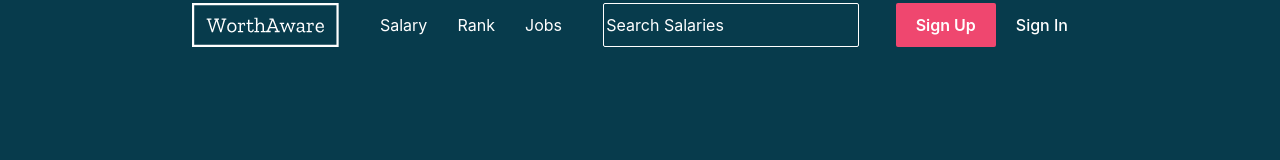
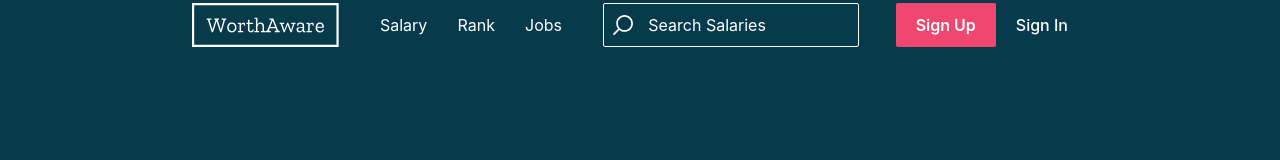
Before and after one commit to pay-lens/web, a Next.js app: page / in a window 1280 px wide. Shown: the top 160 px of the page. Built offline with nearby package versions, Linux system fonts and the light colour scheme.

Commit message:
stylize search input

```diff
--- a/src/components/GlobalHeader/GlobalHeader.js
+++ b/src/components/GlobalHeader/GlobalHeader.js
@@ -3,6 +3,7 @@ import styled from 'styled-components';
 
 import Logo from '../Logo/Logo';
 import Button from '../Button/Button';
+import Search from '../Search/Search';
 
 import { pxToEm } from '../../styles/utils/converters';
 import colors from '../../styles/colorPalette';
@@ -49,31 +50,6 @@ const Nav = styled.nav`
   }
 `;
 
-const Search = styled.input`
-  background: transparent;
-  border: 1px solid ${colors.white.hex};
-  border-radius: 2px;
-  box-sizing: border-box;
-  height: ${pxToEm(44)};
-  width: 20vw;
-
-  /* Chrome, Firefox, Opera, Safari 10.1+ */
-  ::placeholder {
-    color: ${colors.white.hex};
-    opacity: 1; /* Firefox */
-  }
-
-  /* Internet Explorer 10-11 */
-  :-ms-input-placeholder {
-    color: ${colors.white.hex};
-  }
-
-  /* Microsoft Edge */
-  ::-ms-input-placeholder {
-    color: ${colors.white.hex};
-  }
-`;
-
 const ButtonGroup = styled.div`
   button {
     border-radius: 2px;
@@ -106,7 +82,7 @@ const GlobalHeader = () => (
         </ul>
       </Nav>
 
-      <Search type="text" placeholder="Search Salaries" />
+      <Search placeholder="Search Salaries" />
 
       <ButtonGroup>
         <Button variant="primary" type="button">
--- /dev/null
+++ b/src/components/Search/Search.js
@@ -0,0 +1,74 @@
+import PropTypes from 'prop-types';
+import styled from 'styled-components';
+
+import Button from '../Button/Button';
+import SearchIcon from '../icons/custom/Search/Search';
+
+import { pxToEm } from '../../styles/utils/converters';
+import colors from '../../styles/colorPalette';
+
+const SearchWrapper = styled.div`
+  align-items: center;
+  display: flex;
+  position: relative;
+
+  svg {
+    left: 10px;
+    position: absolute;
+    height: ${pxToEm(20)};
+    transform-origin: center;
+    transform: scaleX(-1);
+    width: auto;
+
+    * {
+      fill: ${({ color }) => color};
+    }
+  }
+
+  input {
+    border-color: ${({ color }) => color};
+    color: ${({ color }) => color};
+
+    /* Chrome, Firefox, Opera, Safari 10.1+ */
+    ::placeholder {
+      color: ${({ color }) => color};
+      opacity: 1; /* Firefox */
+    }
+
+    /* Internet Explorer 10-11 */
+    :-ms-input-placeholder {
+      color: ${({ color }) => color};
+    }
+
+    /* Microsoft Edge */
+    ::-ms-input-placeholder {
+      color: ${({ color }) => color};
+    }
+  }
+`;
+
+const Input = styled.input`
+  background: transparent;
+  border: 1px solid;
+  border-radius: 2px;
+  box-sizing: border-box;
+  padding-left: ${pxToEm(44)};
+  height: ${pxToEm(44)};
+  width: 20vw;
+`;
+
+const Search = ({ color, ...rest }) => (
+  <SearchWrapper color={color}>
+    <SearchIcon />
+    <Input type="text" {...rest} />
+  </SearchWrapper>
+);
+
+Search.propTypes = {
+  color: PropTypes.string,
+};
+Search.defaultProps = {
+  color: colors.text.white.hex,
+}
+
+export default Search;
--- a/src/pages/Landing/Landing.js
+++ b/src/pages/Landing/Landing.js
@@ -1,12 +1,12 @@
-import React from 'react';
 import styled from 'styled-components';
 
 import Button from '../../components/Button/Button';
+import Search from '../../components/Search/Search';
 
 import AimIcon from '../../components/icons/custom/Aim/Aim';
 import CheckIcon from '../../components/icons/custom/Check/Check';
 import ClipboardIcon from '../../components/icons/custom/Clipboard/Clipboard';
-import CloudIcon from '../../components/icons/custom/Cloud/Cloud';
+import CloudComputingIcon from '../../components/icons/custom/CloudComputing/CloudComputing';
 import DiamondIcon from '../../components/icons/custom/Diamond/Diamond';
 import DollarsIcon from '../../components/icons/custom/Dollars/Dollars';
 import HandshakeIcon from '../../components/icons/custom/Handshake/Handshake';
@@ -36,7 +36,7 @@ const Landing = styled.main`
 
       ::after {
         background: ${colors.midnightGreenEagle.hex};
-        box-shadow: 0 2px 15px 1px rgba(${colors.black.rgb}, 0.75);
+        box-shadow: 0 2px 15px 1px rgba(${colors.black.rgb}, 0.5);
         content: "";
         height: 115%;
         left: 0;
@@ -59,7 +59,7 @@ const Landing = styled.main`
 
       ::after {
         background: ${colors.blueNcs.hex};
-        box-shadow: 0 2px 15px 1px rgba(${colors.black.rgb}, 0.75);
+        box-shadow: 0 2px 15px 1px rgba(${colors.black.rgb}, 0.5);
         content: "";
         height: 200%;
         left: 0;
@@ -157,7 +157,7 @@ const LandingPage = () => (
         </li>
         <li>
           <IconContainer>
-            <CloudIcon />
+            <CloudComputingIcon />
           </IconContainer>
           <p>Data sourced from employees, companies and recruiters</p>
         </li>
@@ -284,7 +284,7 @@ const LandingPage = () => (
       </p>
 
       <form>
-        <input type="text" />
+        <Search color={colors.text.black.hex} placeholder='Search Salaries' />
         <Button variant="secondary" type="submit">
           Search
         </Button>
```
